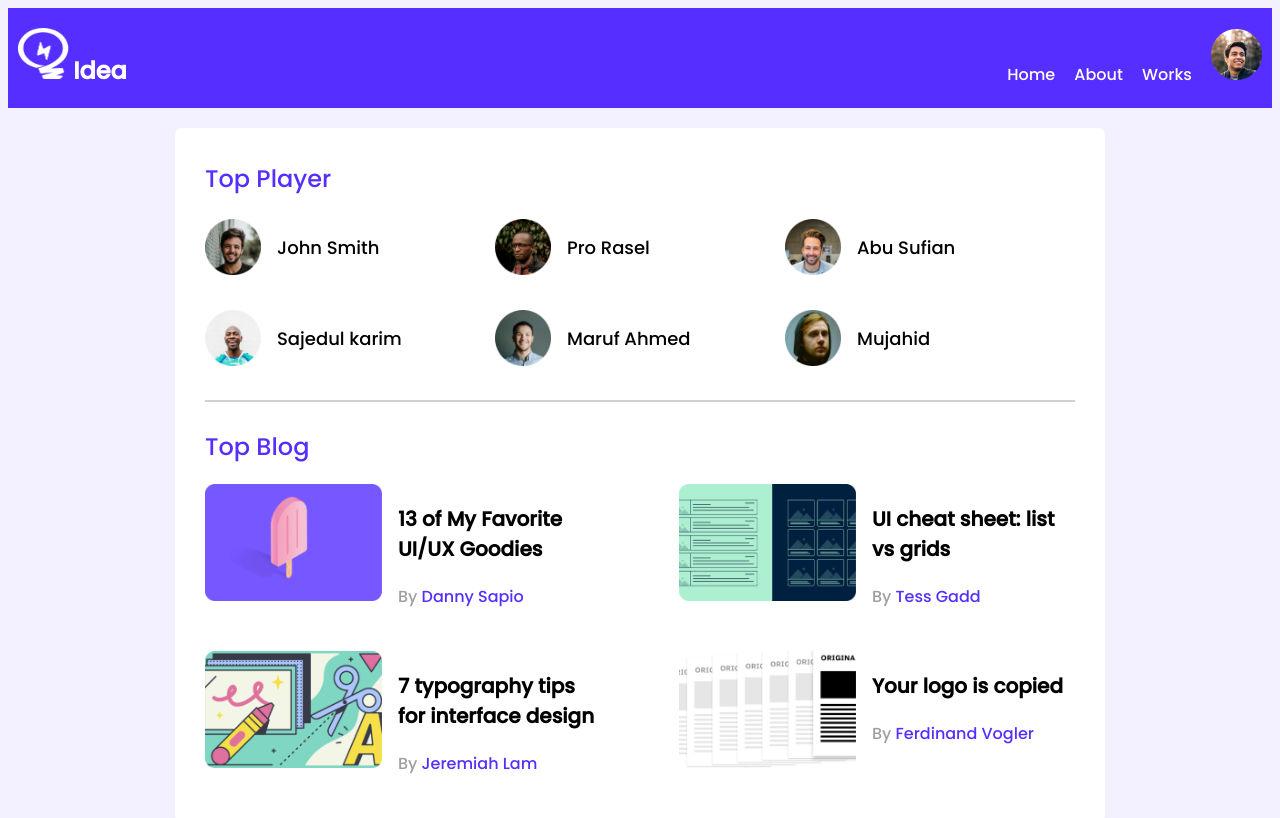
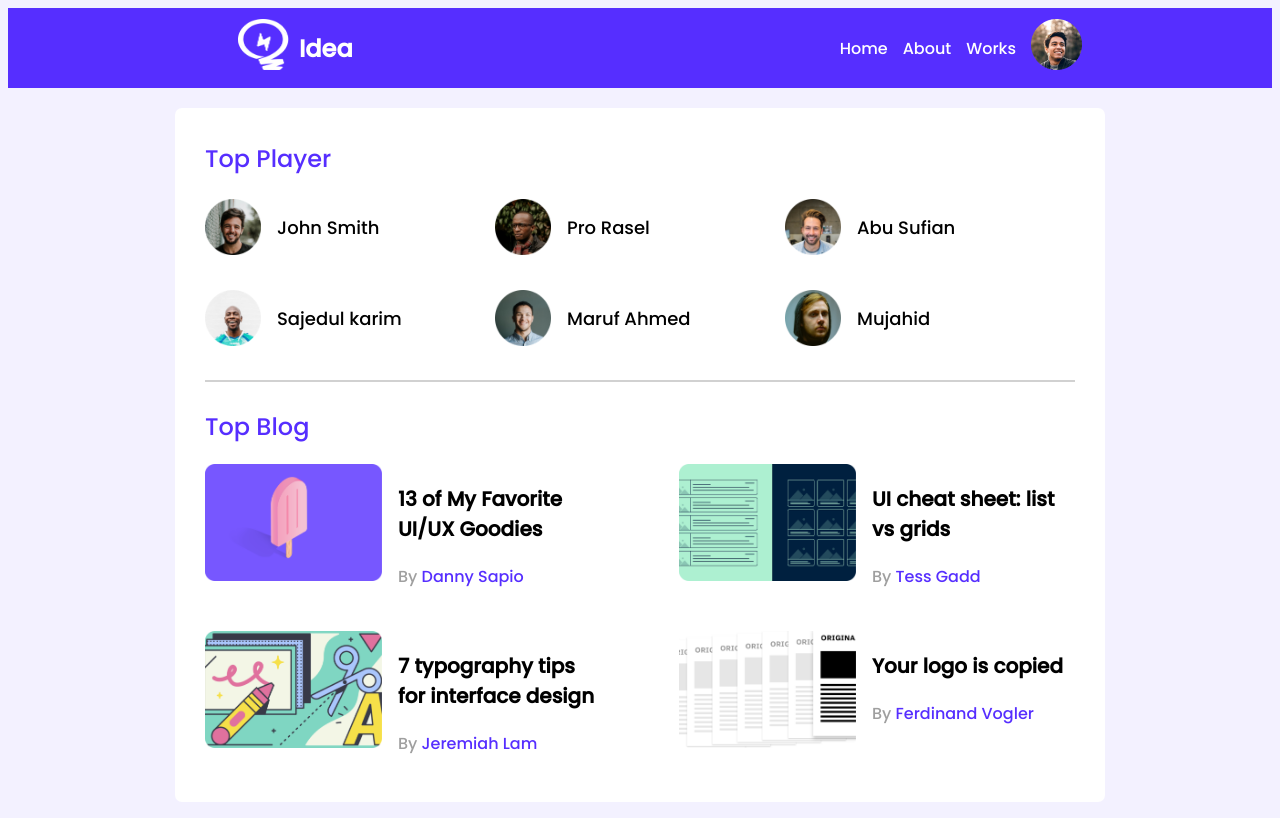
Before and after one commit to sebokdas1/Leader-board, a plain HTML site: page index.html in a window 1280 px wide. Shown: the top 818 px of the page. Drawn offline with Linux system fonts and the light colour scheme.

Commit message:
nav bar added

```diff
--- a/index.html
+++ b/index.html
@@ -15,16 +15,16 @@
 <body>
     <header>
         <nav>
-            <span>
-                <img src="images/icons/logo.png" alt="">
-                <span class="idea">Idea</span>
-            </span>
-            <span>
-                <a href="">Home</a>
-                <a href="">About</a>
-                <a href="">Works</a>
-                <img src="images/icons/profile.png" alt="">
-            </span>
+            <ul class="logo">
+                <li><img src="images/icons/logo.png" alt=""></li>
+                <li><span class="idea">Idea</span></li>
+            </ul>
+            <ul class="menu">
+                <li><a href="">Home</a></li>
+                <li><a href="">About</a></li>
+                <li><a href="">Works</a></li>
+                <li><img src="images/icons/profile.png" alt=""></li>
+            </ul>
         </nav>
     </header>
     <main>
--- a/styles/style.css
+++ b/styles/style.css
@@ -24,16 +24,30 @@ hr{
     margin-bottom: 27px;
 }
 /* header style */
-header{
-    background-color: #562EFF;
 
 
+nav{
+    height: 80px;
+    background-color: #562EFF;
+    display: flex;
+    justify-content: center;
+    align-items: center;
+    justify-content: space-between;
+    padding: 0 190px;
+
 }
-nav{
+.logo{
     display: flex;
-    justify-content: space-between;
-    padding: 20px 10px;
     align-items: center;
+    gap: 10px
+}
+.menu{
+    display: flex;
+    align-items: center;
+}
+li{
+    list-style: none;
+    /* align-items: center; */
 }
 nav img{
     height: 51px;
```
